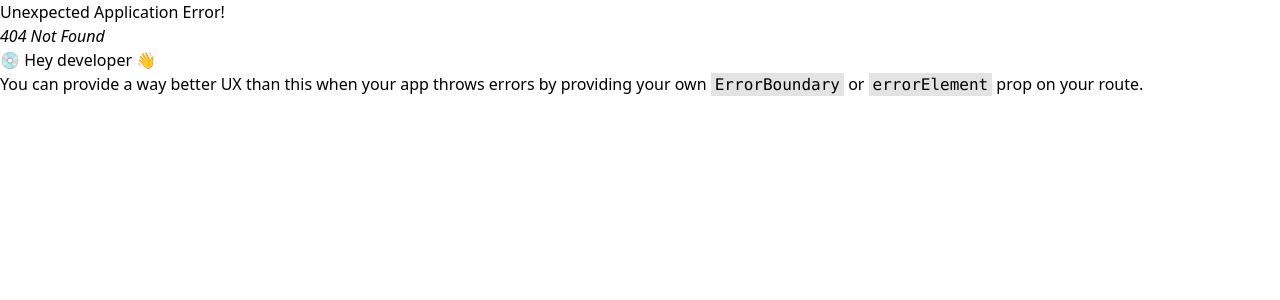
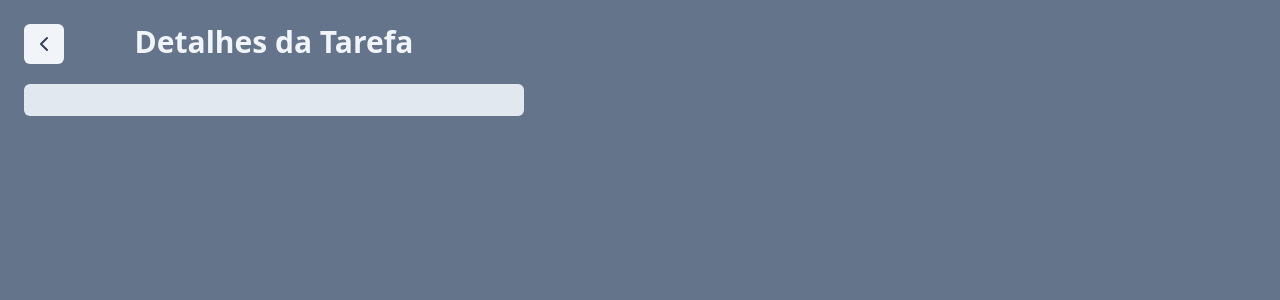
Before and after one commit to Wellyson-Alcantara/curso-de-react, a React (Vite) app: page /task in a window 1280 px wide. Before the commit this address had no page. Shown: the top 300 px of the page. Built offline with nearby package versions, Linux system fonts and the light colour scheme.

Commit message:
Criei uma nova página

```diff
--- a/src/components/Tasks.jsx
+++ b/src/components/Tasks.jsx
@@ -1,6 +1,16 @@
 import { ChevronRightIcon, TrashIcon} from "lucide-react";
+import { useNavigate } from "react-router-dom";
 
 function Tasks({tasks, onTaskClick, onDeleteTaskClick}) {
+    const navigate = useNavigate();
+
+    function onSeeDetailsClick(task) {
+        const query = new URLSearchParams()
+        query.set("title", task.title)
+        query.set("description", task.description)
+        navigate(`/task?${query.toString()}`)
+    }
+
     return (
         <ul className="space-y-4 p-6 bg-slate-200 rounded-md shadow">
             {tasks.map((task) => (
@@ -11,7 +21,7 @@
                     >
                         {task.title}
                     </button>
-                    <button className="bg-slate-400 p-2 rounded-md text-white">
+                    <button onClick={() => onSeeDetailsClick(task)} className="bg-slate-400 p-2 rounded-md text-white">
                         <ChevronRightIcon />
                     </button>
                     <button onClick={() => onDeleteTaskClick(task.id)} className="bg-slate-400 p-2 rounded-md text-white">
--- a/src/main.jsx
+++ b/src/main.jsx
@@ -3,12 +3,17 @@
 import App from './App.jsx'
 import './index.css'
 import { createBrowserRouter, RouterProvider } from 'react-router-dom'
+import TaskPage from './pages/TaskPage.jsx'
 
 const router = createBrowserRouter([
   {
     path: "/",
     element: <App />,
   },
+  {
+    path: "/task",
+    element:<TaskPage/>,
+  }
 ]);
 
 createRoot(document.getElementById('root')).render(
--- a/src/pages/TaskPage.jsx
+++ b/src/pages/TaskPage.jsx
@@ -1,3 +1,31 @@
+import { ChevronLeftIcon } from "lucide-react";
+import { useNavigate, useSearchParams } from "react-router-dom";
+
 function TaskPage() {
+    const navigate = useNavigate();
+    const [searchParams] = useSearchParams();
+    const title = searchParams.get("title")
+    const description = searchParams.get("description")
+    return <div className="h-screen w-screen bg-slate-500 p-6">
+        <div className="w-[500px] space-y-4">
+            <div className="flex justify-center relative mb-6">
+                <button
+                    onClick={() => navigate(-1)}
+                    className="absolute p-2 rounded-md left-0  text-slate-700 bg-slate-100"
+                >
+                    <ChevronLeftIcon />
+                </button>
+                <h1 className="text-3xl text-slate-100 font-bold text-center">
+                    Detalhes da Tarefa
+                </h1>
+            </div>
 
+            <div className="bg-slate-200 p-4 rounded-md">
+                <h2 className="text-xl  font-bold text-slate-600">{title}</h2>
+                <p className="text-slate-600 ">{description}</p>
+            </div>
+        </div>
+    </div>;
 }
+
+export default TaskPage;
```
